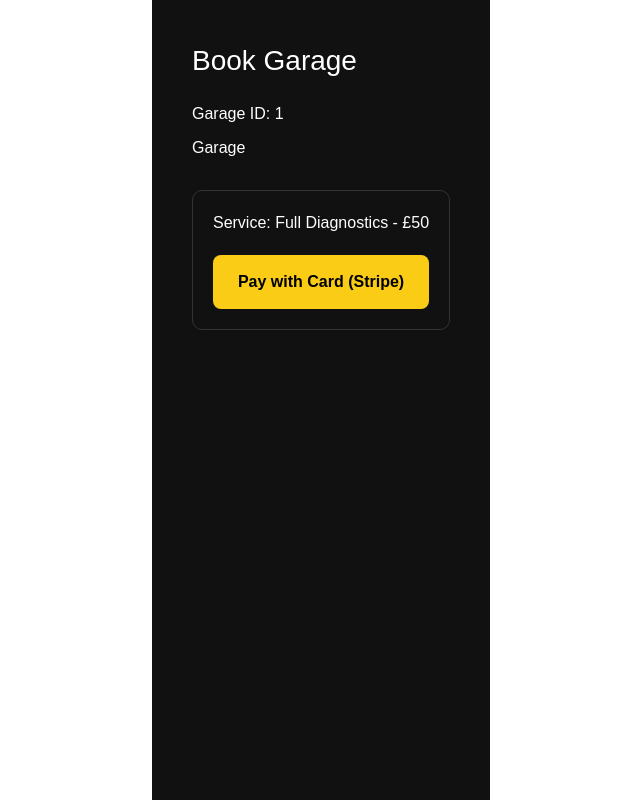
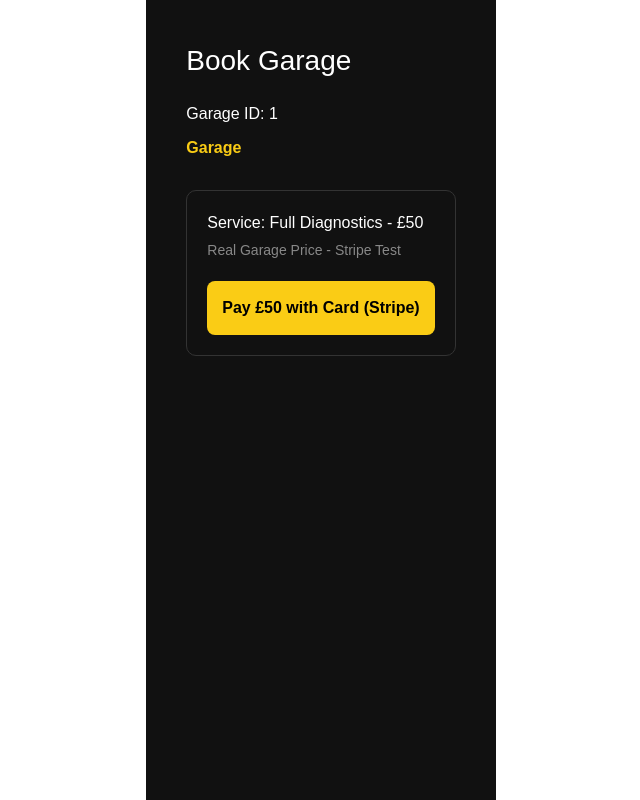
Before and after one commit to ayaan41/ai-garage, a Next.js app: page /book/1 in a window 1280 px wide. Shown: the whole page, without its empty margins (319-959 px from the left). Built offline with nearby package versions, Linux system fonts and the light colour scheme; no server answers.

Commit message:
Fix price £50

```diff
--- a/src/app/book/[id]/page.tsx
+++ b/src/app/book/[id]/page.tsx
@@ -9,11 +9,10 @@ export default function BookPage() {
   const [garage, setGarage] = useState<any>(null);
 
   useEffect(() => {
-    // Garage detail fetch from API
     fetch(`/api/garage/${id}`)
-     .then(r => r.json())
-     .then(data => setGarage(data))
-     .catch(() => setGarage({ name: "Garage", id }));
+    .then(r => r.json())
+    .then(data => setGarage(data))
+    .catch(() => setGarage({ name: "Garage", id }));
   }, [id]);
 
   const handleCheckout = async () => {
@@ -22,11 +21,16 @@ export default function BookPage() {
       const res = await fetch("/api/checkout", {
         method: "POST",
         headers: { "Content-Type": "application/json" },
-        body: JSON.stringify({ garageId: id, amount: 5000 }),
+        body: JSON.stringify({
+          garageId: id,
+          amount: 50,
+          service: "Full Diagnostics - £50",
+          garageName: garage?.name || "Glasgow Garage"
+        }),
       });
       const data = await res.json();
       if (data.url) {
-        window.location.href = data.url; // Stripe Checkout pe le jayega
+        window.location.href = data.url;
       } else {
         alert("Checkout error: " + JSON.stringify(data));
       }
@@ -40,16 +44,17 @@ export default function BookPage() {
     <div style={{ padding: "40px", maxWidth: "600px", margin: "0 auto", color: "white", background: "#111", minHeight: "100vh" }}>
       <h1 style={{ fontSize: "28px", marginBottom: "20px" }}>Book Garage</h1>
       <p>Garage ID: {id}</p>
-      <p style={{ marginTop: "10px" }}>{garage?.name || "Loading garage..."}</p>
+      <p style={{ marginTop: "10px", fontWeight: "bold", color: "#facc15" }}>{garage?.name || "Loading..."}</p>
 
       <div style={{ marginTop: "30px", padding: "20px", border: "1px solid #333", borderRadius: "10px" }}>
         <h3>Service: Full Diagnostics - £50</h3>
+        <p style={{ fontSize: "14px", color: "#888", marginTop: "5px" }}>Real Garage Price - Stripe Test</p>
         <button
           onClick={handleCheckout}
           disabled={loading}
           style={{ marginTop: "20px", width: "100%", padding: "15px", background: "#facc15", color: "black", fontWeight: "bold", borderRadius: "8px", cursor: "pointer" }}
         >
-          {loading? "Processing..." : "Pay with Card (Stripe)"}
+          {loading? "Processing..." : "Pay £50 with Card (Stripe)"}
         </button>
       </div>
     </div>
```
